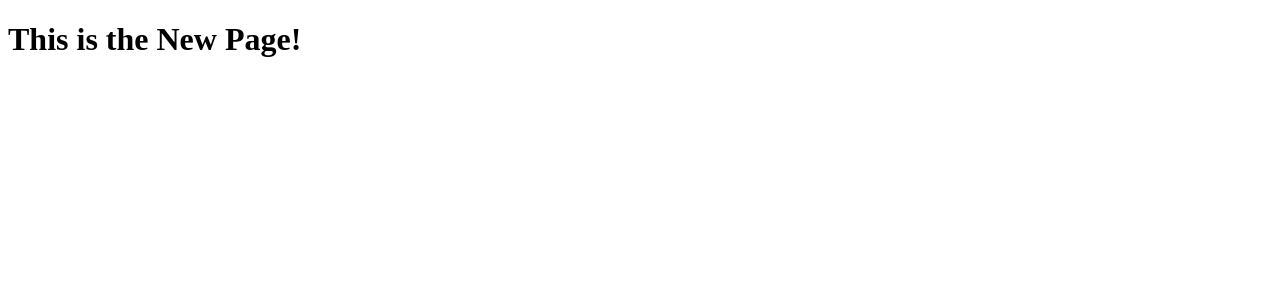
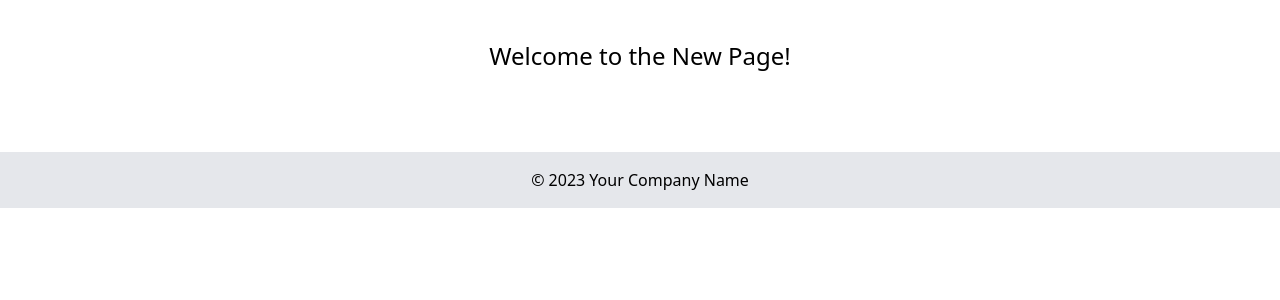
Before and after one commit to crafted-josh/graphite-demo, a Flask app: page /new_page in a window 1280 px wide. Shown: the top 300 px of the page. Run offline with Flask 3, Linux system fonts and the light colour scheme; some libraries are stand-ins or nearby versions.

Commit message:
MYBLDR-2775: Some styling improvements

```diff
--- a/templates/new_page.html
+++ b/templates/new_page.html
@@ -2,8 +2,25 @@
 <html>
 <head>
     <title>New Page</title>
+    <!-- Include Tailwind CSS from CDN -->
+    <link href="https://cdn.tailwindcss.com" rel="stylesheet">
 </head>
-<body>
-    <h1>This is the New Page!</h1>
+<body class="bg-white"> <!-- Changed to a white background -->
+    <div class="container mx-auto px-4">
+        <h1 class="text-2xl font-medium text-center py-10"> <!-- Updated heading style -->
+            Welcome to the New Page!
+        </h1>
+
+        <!-- Additional content can be added here -->
+
+    </div>
+
+    <!-- Responsive footer -->
+    <footer class="bg-gray-200 text-center py-4 mt-10">
+        <p>&copy; 2023 Your Company Name</p>
+    </footer>
+
+    <!-- Responsive design script (optional) -->
+    <script src="https://cdn.tailwindcss.com"></script>
 </body>
 </html>
```
